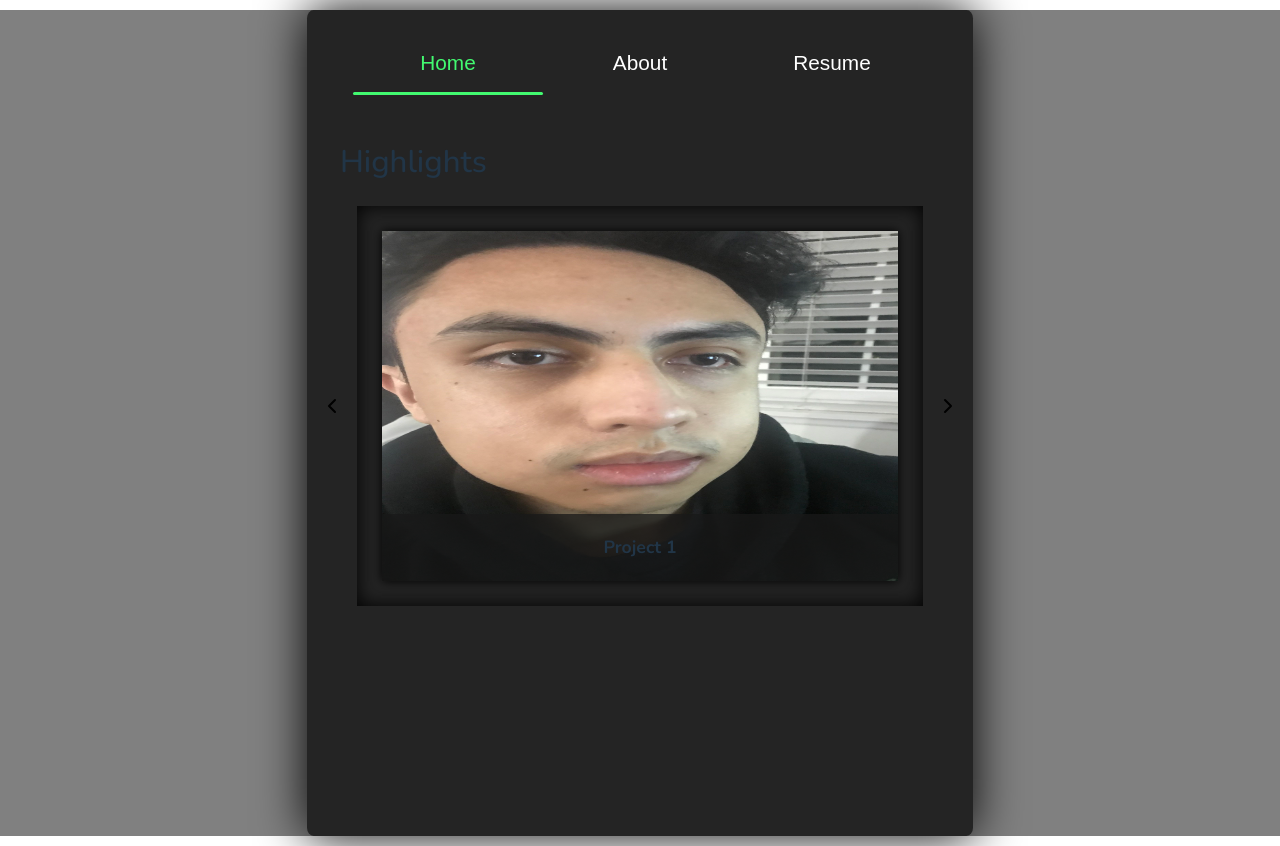
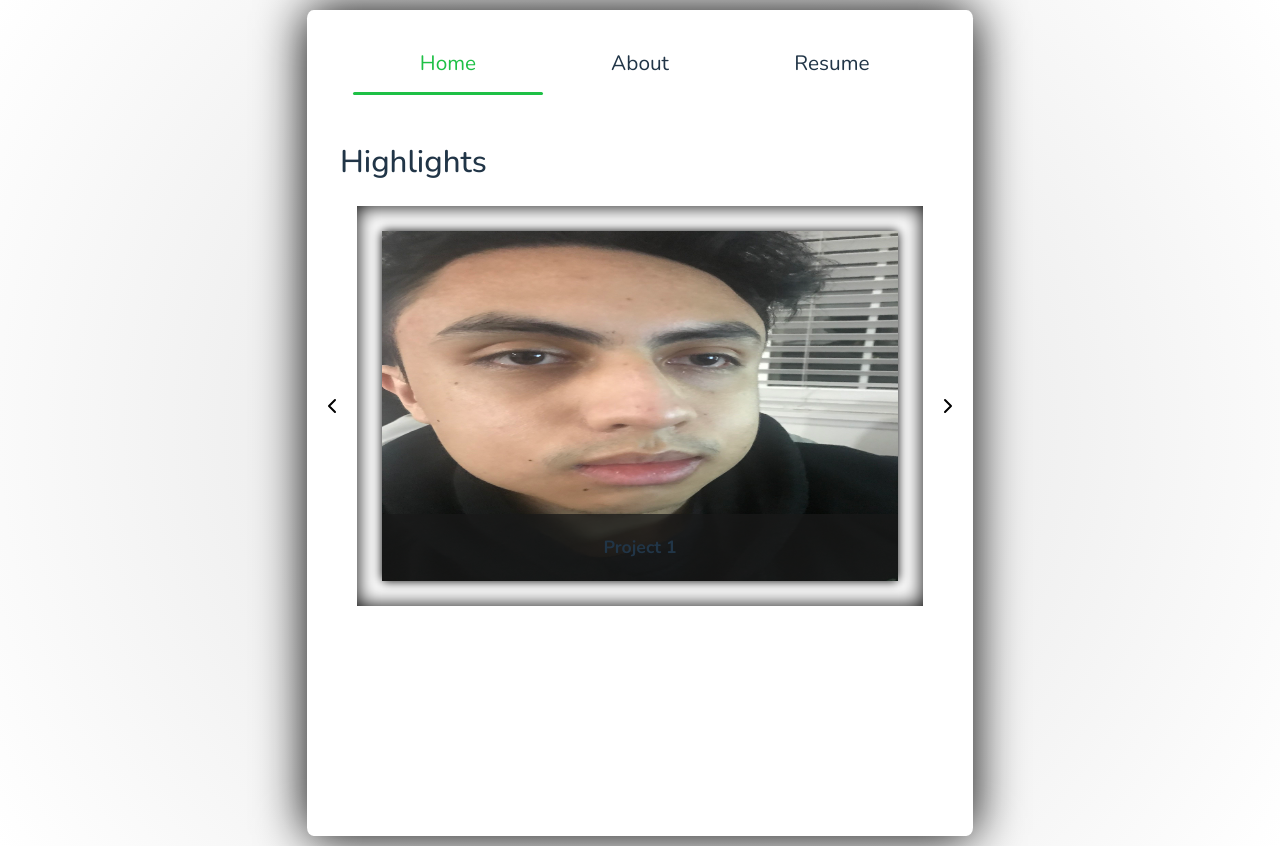
Before and after one commit to Bjorneee/Portfolio, a React (Vite) app: page / in a window 1280 px wide. Built offline with nearby package versions, Linux system fonts and the light colour scheme.

Commit message:
light mode working

```diff
--- a/src/styles/index.css
+++ b/src/styles/index.css
@@ -12,16 +12,11 @@
 
 :root {
 
-  --accent: #42fa70;
-  --body-bg: #242424;
-
   font-family: 'Nunito', Arial, Helvetica, sans-serif;
   line-height: 1.5;
   font-weight: 400;
 
   color-scheme: light dark;
-  color: rgba(255, 255, 255, 0.87);
-  background: radial-gradient(circle at 50%, #202020, transparent);
 
   font-synthesis: none;
   text-rendering: optimizeLegibility;
@@ -29,15 +24,28 @@
   -moz-osx-font-smoothing: grayscale;
 }
 
+@media (prefers-color-scheme: dark) {
+  :root {
+
+    --accent: #42fa70;
+    --body-bg: #242424;
+
+    color: rgba(255, 255, 255, 0.87);
+    background: radial-gradient(circle at 50%, #202020, transparent);
+  }
+}
+
+
 @media (prefers-color-scheme: light) {
   :root {
+
+    --accent: #1ec046;
+    --body-bg: white;
+
     color: #213547;
-    background: white;
+    background: radial-gradient(circle at 50%, rgb(224, 224, 224), transparent);
   }
 
-  body {
-    background-color: gray;
-  }
 }
 
 body {
@@ -115,7 +123,9 @@ nav button {
 
   cursor: pointer;
 
-  color: white;
+  color: inherit;
+  font-family: inherit;
+  font-size: inherit;
 
   text-align: center;
 
```
